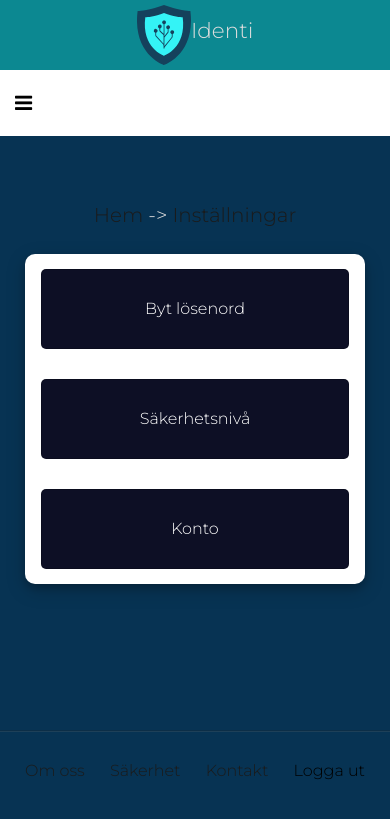
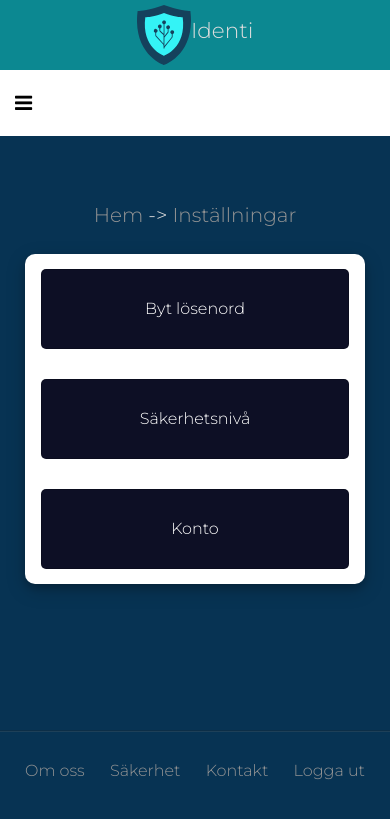
Before and after one commit to lundkvistarn/Kandidatprojekt_E-Leg, a Node server app: page /settings in a window 390 px wide. Shown: the top 819 px of the page. Run offline with Node 20, Linux system fonts and the light colour scheme; the visitor is signed in with stand-in values (Sample User, id 1).

Commit message:
Update style_profile.css

```diff
--- a/Databas/public/style_profile.css
+++ b/Databas/public/style_profile.css
@@ -176,18 +176,18 @@ nav li a:hover {
 
 /* unvisited link */
 a:link {
-    color:rgb(27, 27, 27);
+    color:rgb(148, 148, 148);
     text-decoration: none;
   }
 
   /* visited link */
   a:visited {
-    color: rgb(255, 255, 255);
+    color:rgb(148, 148, 148);
   }
 
   /* mouse over link */
   a:hover {
-    color: rgb(170, 170, 170);
+    color:rgb(245, 245, 245);
   }
 
   /* selected link */
@@ -405,7 +405,7 @@ hr.style-six {
 
     #loggaut_information_line {
         display: block;
-        color: black;
+        color:rgb(148, 148, 148);
     }
 
     /* ------------- Information - Kontakt, säkerhet... -------------- */
```
